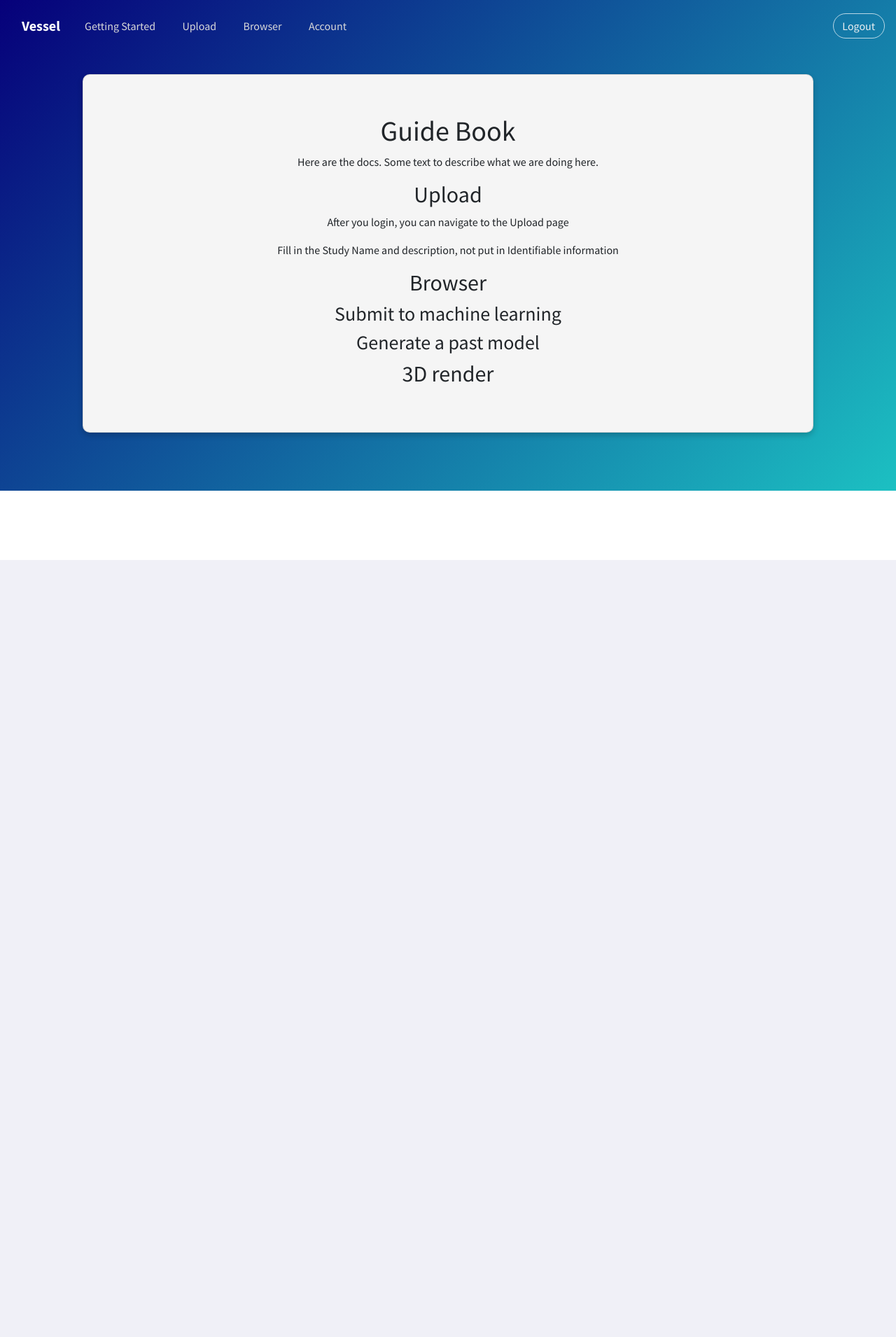
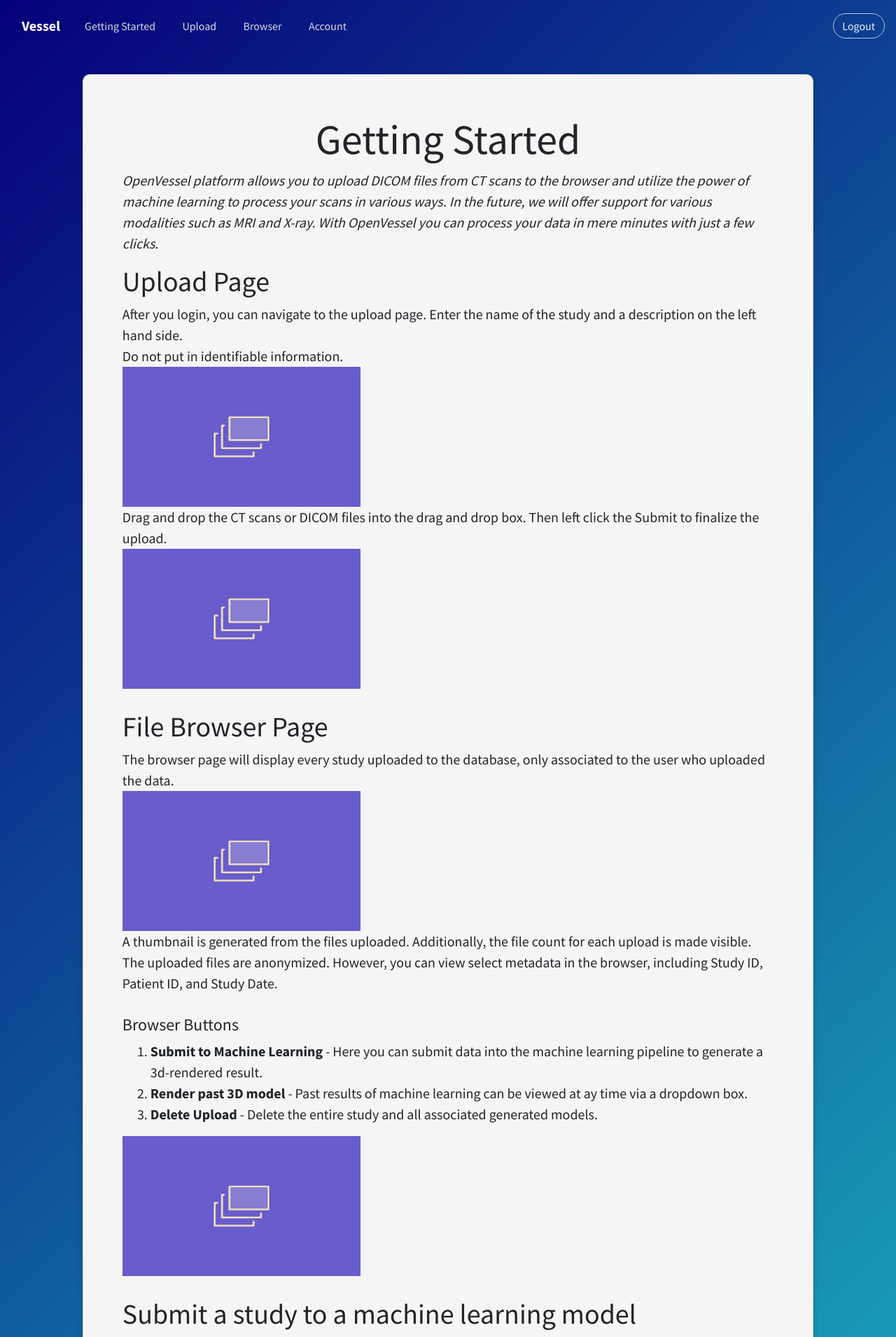
Before and after one commit to OpenVessel/Vessel-app, a Flask app: page /getting_started in a window 1280 px wide. Shown: the top 1910 px of the page at 70% size. Before the commit the page ends 800 px from the top, so only its background shows below. Run offline with Flask 2, Linux system fonts and the light colour scheme; a user stored in the database is signed in; some libraries are stand-ins or nearby versions.

Commit message:
Getting Started, Login, and Register UI

```diff
--- a/Back-end/vessel_app/main/templates/getting_started.html
+++ b/Back-end/vessel_app/main/templates/getting_started.html
@@ -1,16 +1,74 @@
 {% extends "layout.html" %}
 {% block content %}
+
+<style>
+    p {
+        margin-bottom: 0px;
+    }
+    img {
+        height: 200px;
+        width: 340px;
+    }
+</style>
+
 <div class="container">
-    <div class='card' style='margin: 3%; background: whitesmoke;'>
-        <h1> Guide Book </h1>
-        <p>Here are the docs. Some text to describe what we are doing here.</p>
-        <h2> Upload </h2>
-        <p>After you login, you can navigate to the Upload page </p>
-        <p>Fill in the Study Name and  description, not put in Identifiable information </p>
-        <h2> Browser </h2>
-        <h3> Submit to machine learning </h3>
-        <h3> Generate a past model </h3>
-        <h2> 3D render </h2>
+    <div class='card' style='margin: 3%; background: whitesmoke; text-align:left;'>
+
+        <div>
+            <h1 class="general-text-h1" style='text-align: center;'>Getting Started</h1>
+            <p class="general-text-h3"><i>OpenVessel platform allows you to upload DICOM files from CT scans to the browser and utilize the power of machine learning to process your scans in various ways. In the future, we will offer support
+                for various modalities such as MRI and X-ray. With OpenVessel you can process your data in mere minutes with just a few clicks.</i></p>
+        </div>
+
+        <div class='tutorial-section' id='tutorial-upload'>
+            <h2 class="general-text-h2">Upload Page</h2>
+
+            <div class="general-text-h3">
+                <p>After you login, you can navigate to the upload page. Enter the name of the study and a description on the left hand side.</p>
+                <p>Do not put in identifiable information.</p>
+                <img src=" {{url_for('static', filename='img/placeholder.png')}} " alt="Study and Description box">
+                <p> Drag and drop the CT scans or DICOM files into the drag and drop box. Then left click the Submit to finalize the upload. </p>
+                <img src=" {{url_for('static', filename='img/placeholder.png')}} " alt="Drag and Drop">
+            </div>
+        </div>
+
+        <div class='tutorial-section' id='tutorial-browser'>
+            <h2 class="general-text-h2">File Browser Page</h2>
+
+            <div class="general-text-h3">
+                <p> The browser page will display every study uploaded to the database, only associated to the user who uploaded the data.</p>
+                <img src=" {{url_for('static', filename='img/placeholder.png')}} " alt="Browser page">
+                <p> A thumbnail is generated from the files uploaded. Additionally, the file count for each upload is made visible.</p>
+                <p> The uploaded files are anonymized. However, you can view select metadata in the browser, including Study ID, Patient ID, and Study Date.</p>
+                <br>
+                <h4> Browser Buttons  </h4>
+                <ol>
+                    <li><b>Submit to Machine Learning</b> - Here you can submit data into the machine learning pipeline to generate a 3d-rendered result.</li>
+                    <li><b>Render past 3D model</b> - Past results of machine learning can be viewed at ay time via a dropdown box.</li>
+                    <li><b>Delete Upload</b> - Delete the entire study and all associated generated models.</p></li>
+                </ol>
+                <img src=" {{url_for('static', filename='img/placeholder.png')}} " alt="past models dropdown">
+            </div>
+        </div>
+
+        <div class='tutorial-section' id='tutorial-job-submit'>
+            <h2 class="general-text-h2"> Submit a study to a machine learning model</h2>
+
+            <div class="general-text-h3">
+                <p>From here you can submit an upload to be evaluated by the machine learning. Different parameters exist for different models, which allow you to change how the model performs.</p>
+                <img src=" {{url_for('static', filename='img/placeholder.png')}} " alt="job submit page">
+            </div>
+        </div>
+
+        <div class='tutorial-section' id='tutorial-job-submit'>
+            <h2 class="general-text-h2"> 3D render </h2>
+            <div class="general-text-h3">
+                <p> The 3D render page uses VTK.js to render .vti files (volumetric files). </p>
+                <img src=" {{url_for('static', filename='main/getting_started/gaussian_filter_example.gif')}} " alt="3d renderer">
+                <p>An explanation on how use the VTK 3d viewer</p>
+            </div>
+        </div>
+
     </div>
 </div>
 {% endblock content %}
--- a/Back-end/vessel_app/static/css/theme.css
+++ b/Back-end/vessel_app/static/css/theme.css
@@ -60,3 +60,66 @@
 .form-text-h3 {
     font-size: 15px;
 }
+
+/* FORM TEXT */
+.general-text-h1 {
+    font-size: 60px;
+}
+
+.general-text-h2 {
+    font-size: 40px;
+}
+
+.general-text-h3 {
+    font-size: 20px;
+}
+
+/* LINKS */
+
+/* unvisited link */
+a:link {
+    color: #03003E;
+}
+
+/* visited link */
+a:visited {
+    color: #0c094e;
+}
+
+/* mouse over link */
+a:hover {
+    color: #06007A;
+}
+
+/* selected link */
+a:active {
+    color: rgb(27, 27, 187)07A;
+}
+
+/* BACK BUTTON */
+#back-btn{
+    transition: color .15s ease-in-out,background-color;
+}
+
+#back-btn:link {
+    color: #007bff;
+}
+
+#back-btn:visited {
+    color: #007bff;
+}
+
+#back-btn:hover {
+    color: #1c86f7;
+    text-decoration: none;
+}
+
+#back-btn:active {
+    color: rgb(27, 27, 187)07A;
+    text-decoration: none;
+}
+
+.tutorial-section {
+    padding-top: 15px;
+    padding-bottom: 15px;
+}
--- a/Back-end/vessel_app/templates/layout.html
+++ b/Back-end/vessel_app/templates/layout.html
@@ -70,9 +70,6 @@
                 {% if not config['DEMO'] %}
                     {% if current_user.is_authenticated %}
                         <li class="nav-item"><a class="btn btn-light action-button" href="{{ url_for('auth.logout') }}">Logout</a></li>
-                    {% else %}
-                        <li class="nav-item"><span class="navbar-text"><a class="login" href="{{url_for('auth.register')}}">Sign Up</a></span></li>
-                        <li class="nav-item"><a class="btn btn-light action-button" role="button" href="{{url_for('auth.login')}}">Log In</a></li>
                     {% endif %}
                 {% endif %}
                 </ul>
```
Also changed, not shown: Back-end/vessel_app/auth/templates/login.html (+19 -10 lines), Back-end/vessel_app/auth/templates/register.html (+12 -2 lines), Back-end/vessel_app/main/templates/home.html (+5 -2 lines), Back-end/vessel_app/static/img/placeholder.png (added), 1 other file.
